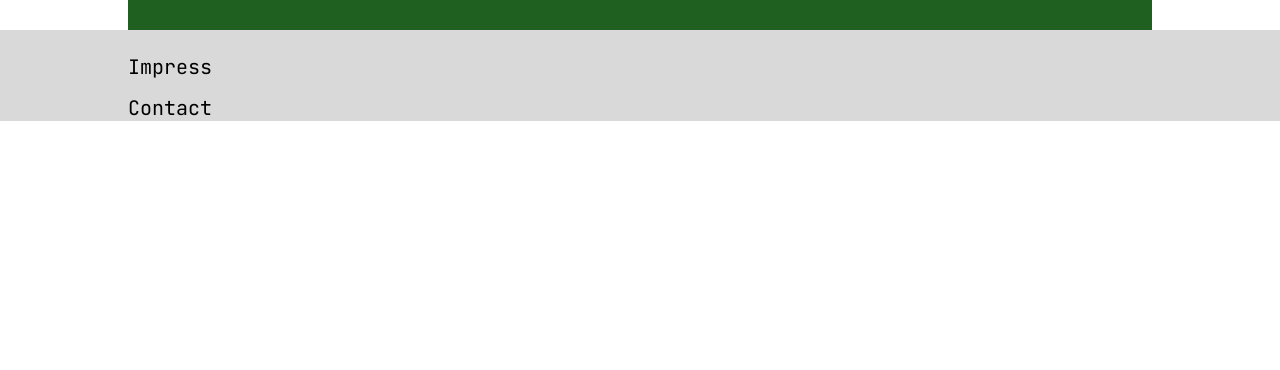
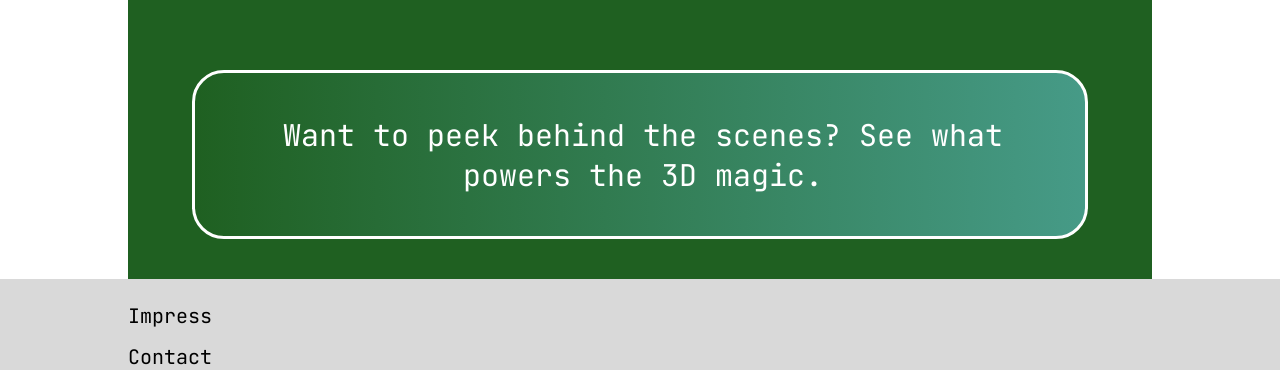
Before and after one commit to Ralul/three, a website built with Vite: page index.html in a window 1280 px wide. Shown: the part 1062-1432 px from the top of the page. Before the commit the page ends 1183 px from the top, so only its background shows below. Built offline with nearby package versions, Linux system fonts and the light colour scheme.

Commit message:
adds feature section to main

```diff
--- a/index.html
+++ b/index.html
@@ -33,6 +33,12 @@
                 <img src="/public/play.png" alt="Play button" class="play-button" />
             </a>
         </section>
+
+        <section class="features">
+            <a href="chess.html">
+                <p>Want to peek behind the scenes? See what powers the 3D magic.</p>
+            </a>
+        </section>
     </main>
 </div>
 <footer>
--- a/styles/style.css
+++ b/styles/style.css
@@ -51,6 +51,8 @@ header .account {
     justify-content: space-between;
 }
 
+/* Sections */
+
 main h1 {
     font-size: 40px;
     text-align: center;
@@ -98,6 +100,50 @@ main section {
     filter: brightness(1.2); /* slightly brighter */
 }
 
+
+.features {
+    border-color: #ffffff;
+    border-style: solid;
+    border-width: 3px;
+    border-radius: 32px;
+    background: linear-gradient(270deg, #4caf50, #1f6021, #6dd5ed, #1f6021);
+    background-size: 600% 600%;
+    transition: transform 0.3s ease, border-color 0.3s ease;
+
+}
+
+.features a {
+    text-decoration: none;
+    padding: 3px;
+    display: block;
+    width: 100%;
+    height: 100%;
+    color: white;
+}
+
+/* Define the keyframes for gradient animation */
+@keyframes gradientShift {
+    0% {
+        background-position: 0% 50%;
+    }
+    50% {
+        background-position: 100% 50%;
+    }
+    100% {
+        background-position: 0% 50%;
+    }
+}
+
+/* When hovered */
+.features:hover {
+    transform: scale(1.005);
+    animation: gradientShift 5s ease infinite;
+}
+
+
+
+
+
 /* Footer Styles */
 footer {
     background-color: #d9d9d9;
```
Also changed, not shown: features.html (added, +10 -0 lines).
